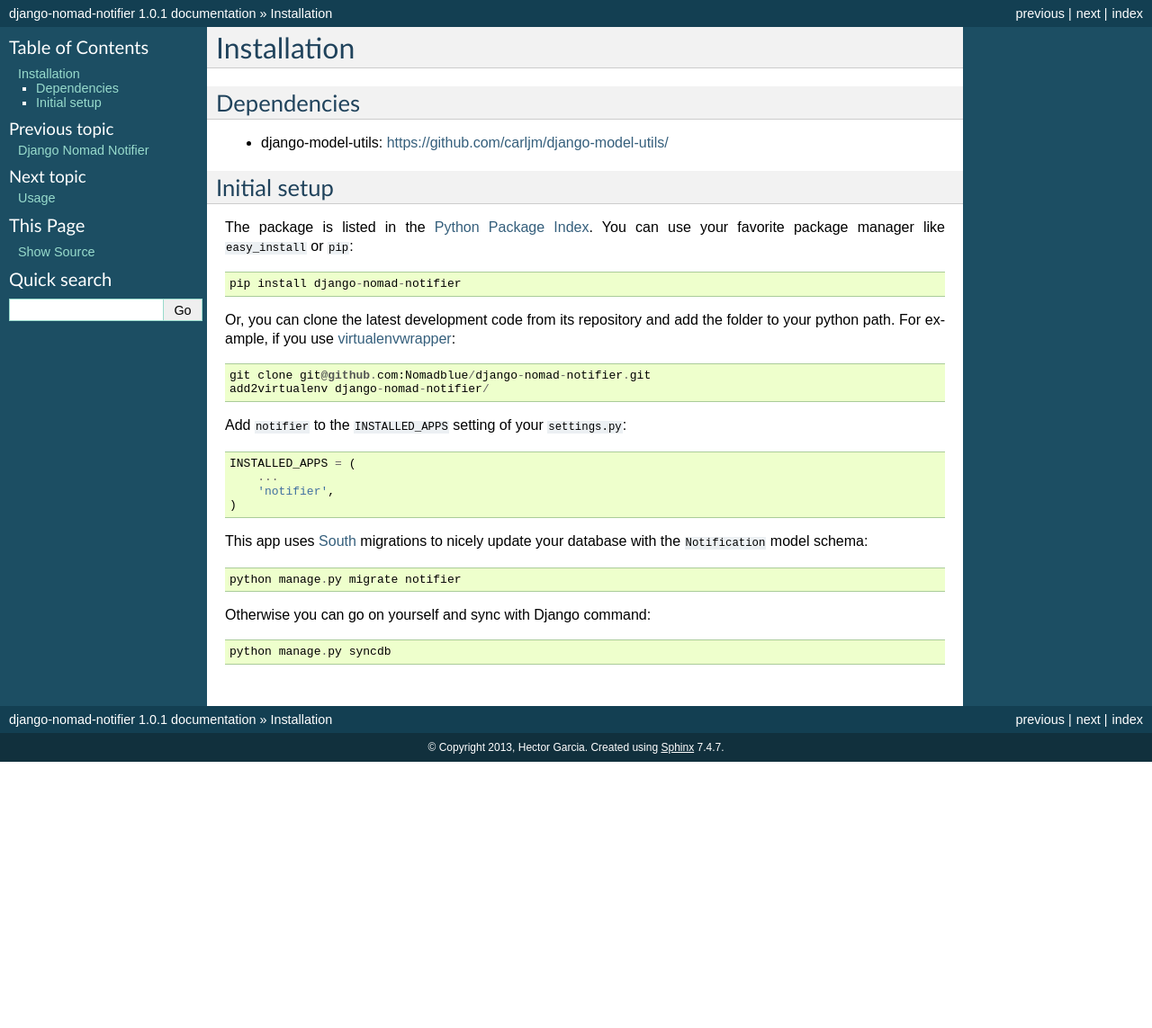
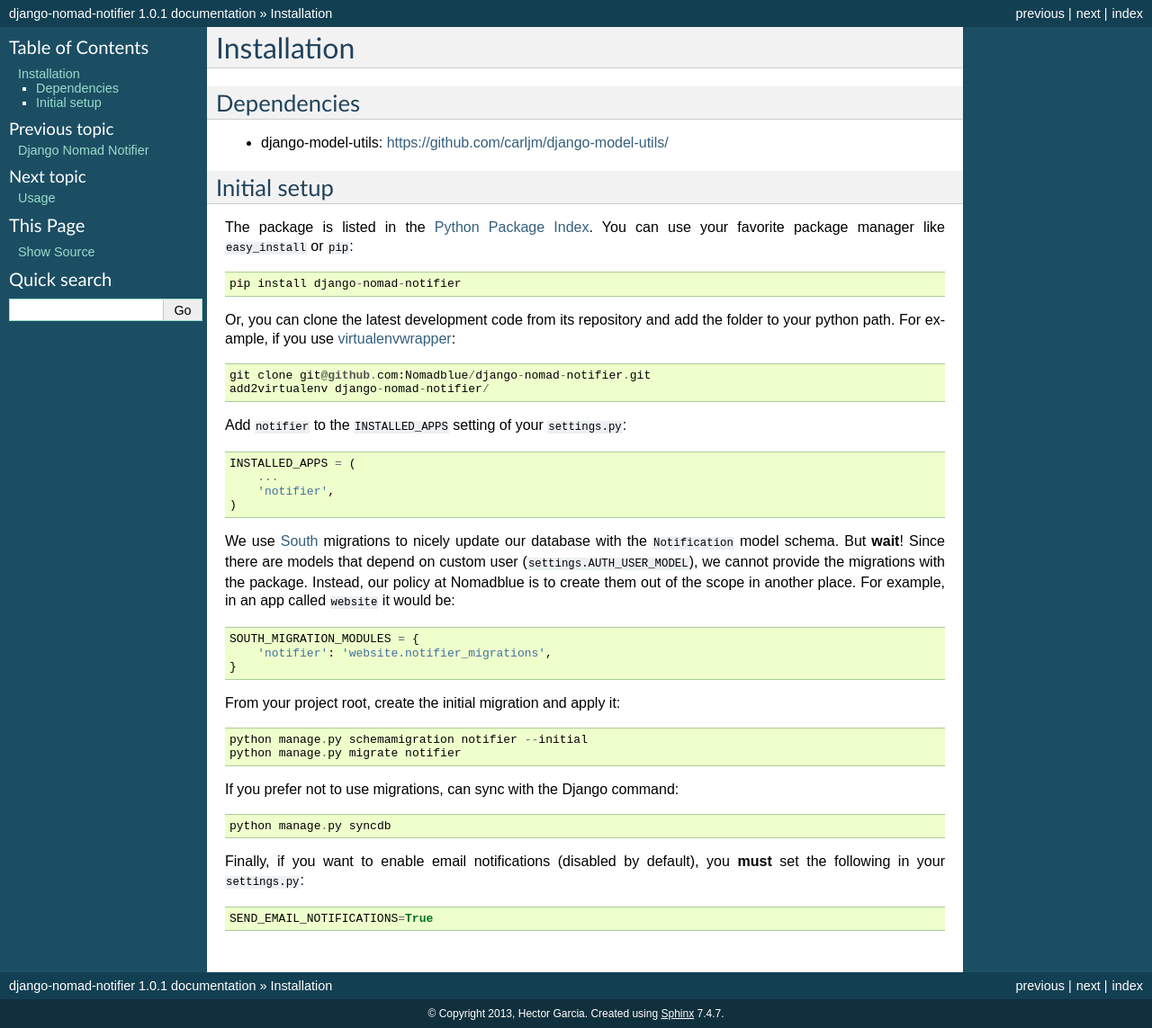
Before and after one commit to Nomadblue/django-nomad-notifier, a Sphinx documentation site: the page built from docs/installation.rst, in a window 1280 px wide. Shown: the whole page at 90% size. Built offline with Sphinx 7.4.7, drawn with Linux system fonts in a browser that asks for light colours; before the commit the page ends 900 px from its top, so only the background shows below that.

Commit message:
Make Notification.user nullable. Update docs

```diff
--- a/docs/index.rst
+++ b/docs/index.rst
@@ -22,3 +22,4 @@
 
    installation
    usage
+   settings
--- a/docs/installation.rst
+++ b/docs/installation.rst
@@ -31,13 +31,29 @@
         'notifier',
     )
 
-This app uses `South`_ migrations to nicely update your database with the
-``Notification`` model schema::
+We use `South`_ migrations to nicely update our database with the
+``Notification`` model schema. But **wait**! Since there are models that
+depend on custom user (``settings.AUTH_USER_MODEL``), we cannot provide the
+migrations with the package. Instead, our policy at Nomadblue is to create
+them out of the scope in another place. For example, in an app called
+``website`` it would be::
 
+    SOUTH_MIGRATION_MODULES = {
+        'notifier': 'website.notifier_migrations',
+    }
+
+From your project root, create the initial migration and apply it::
+
+    python manage.py schemamigration notifier --initial
     python manage.py migrate notifier
 
 .. _`South`: http://south.aeracode.org/
 
-Otherwise you can go on yourself and sync with Django command::
+If you prefer not to use migrations, can sync with the Django command::
 
     python manage.py syncdb
+
+Finally, if you want to enable email notifications (disabled by default),
+you **must** set the following in your ``settings.py``::
+
+    SEND_EMAIL_NOTIFICATIONS=True
```
Also changed, not shown: docs/settings.rst (added, +12 -0 lines), 1 other file.
